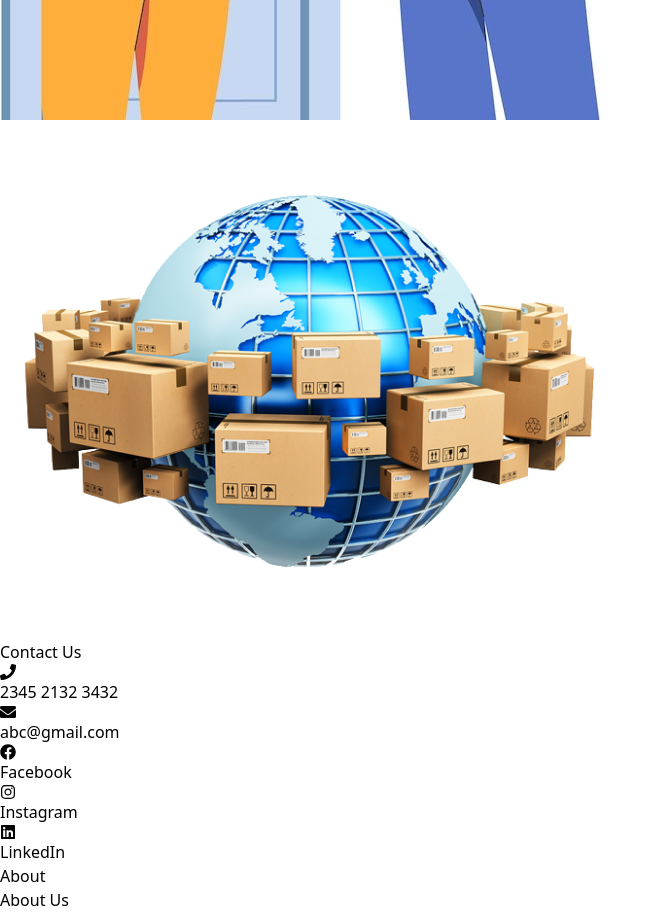
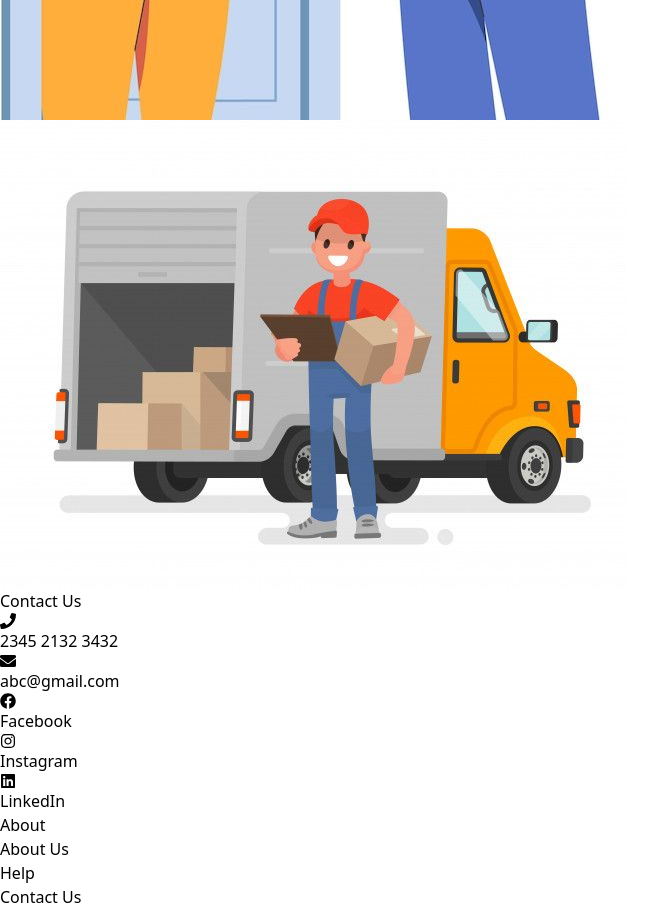
Before and after one commit to Coderski15/DeliveryPro, a React (Vite) app in the folder client/: page / in a window 1280 px wide. Shown: the part 2600-3513 px from the top of the page, without its empty margins (0-663 px from the left). Built offline with nearby package versions, Linux system fonts and the light colour scheme.

Commit message:
landing img

```diff
--- a/client/src/pages/clientPages/LandingPage.jsx
+++ b/client/src/pages/clientPages/LandingPage.jsx
@@ -66,7 +66,7 @@ export default function LandingPage() {
             <section className="py-16 flex flex-wrap justify-center gap-8">
                 <ServiceImage src="/assets/images/whoweare.jpeg" alt="Courier Team" />
                 <ServiceImage src="/assets/images/Dilevercarefullly.jpeg" alt="Delivery Process" />
-                <ServiceImage src="/assets/images/Globe.png" alt="Global Network" />
+                <ServiceImage src="/assets/images/Landpageimg3.jpeg" alt="Global Network" />
             </section>
         </div>
     );
```
Also changed, not shown: client/public/assets/images/Landpageimg3.jpeg (added).
